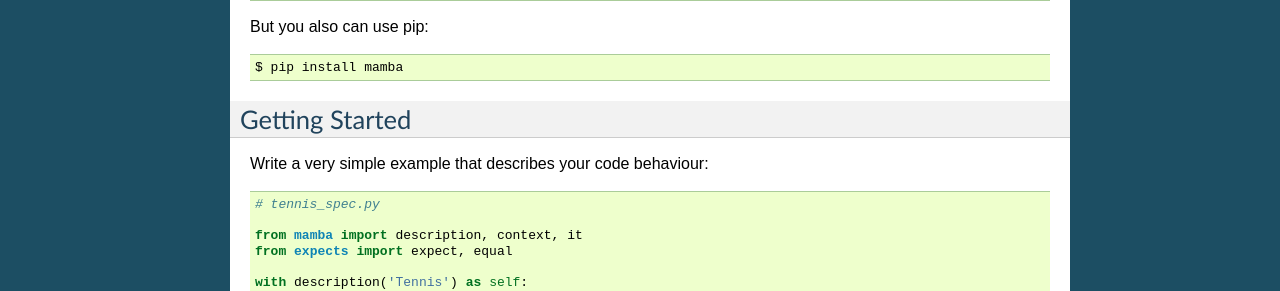
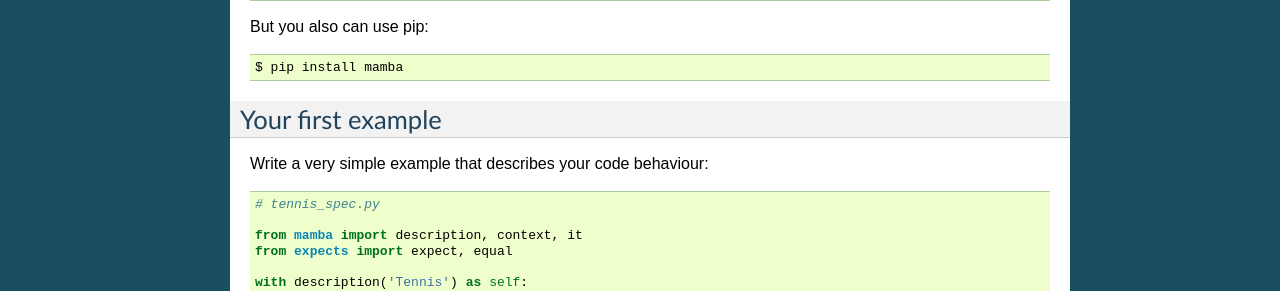
Before and after one commit to nestorsalceda/mamba, a Sphinx documentation site: the page built from docs/getting-started.rst, in a window 1280 px wide. Shown: the part 364-655 px from the top of the page. Built offline with Sphinx 7.4.7, drawn with Linux system fonts in a browser that asks for light colours.

Commit message:
Rename title

```diff
--- a/docs/getting-started.rst
+++ b/docs/getting-started.rst
@@ -25,8 +25,8 @@ But you also can use pip:
   $ pip install mamba
 
 
-Getting Started
----------------
+Your first example
+------------------
 
 Write a very simple example that describes your code behaviour:
 
```
